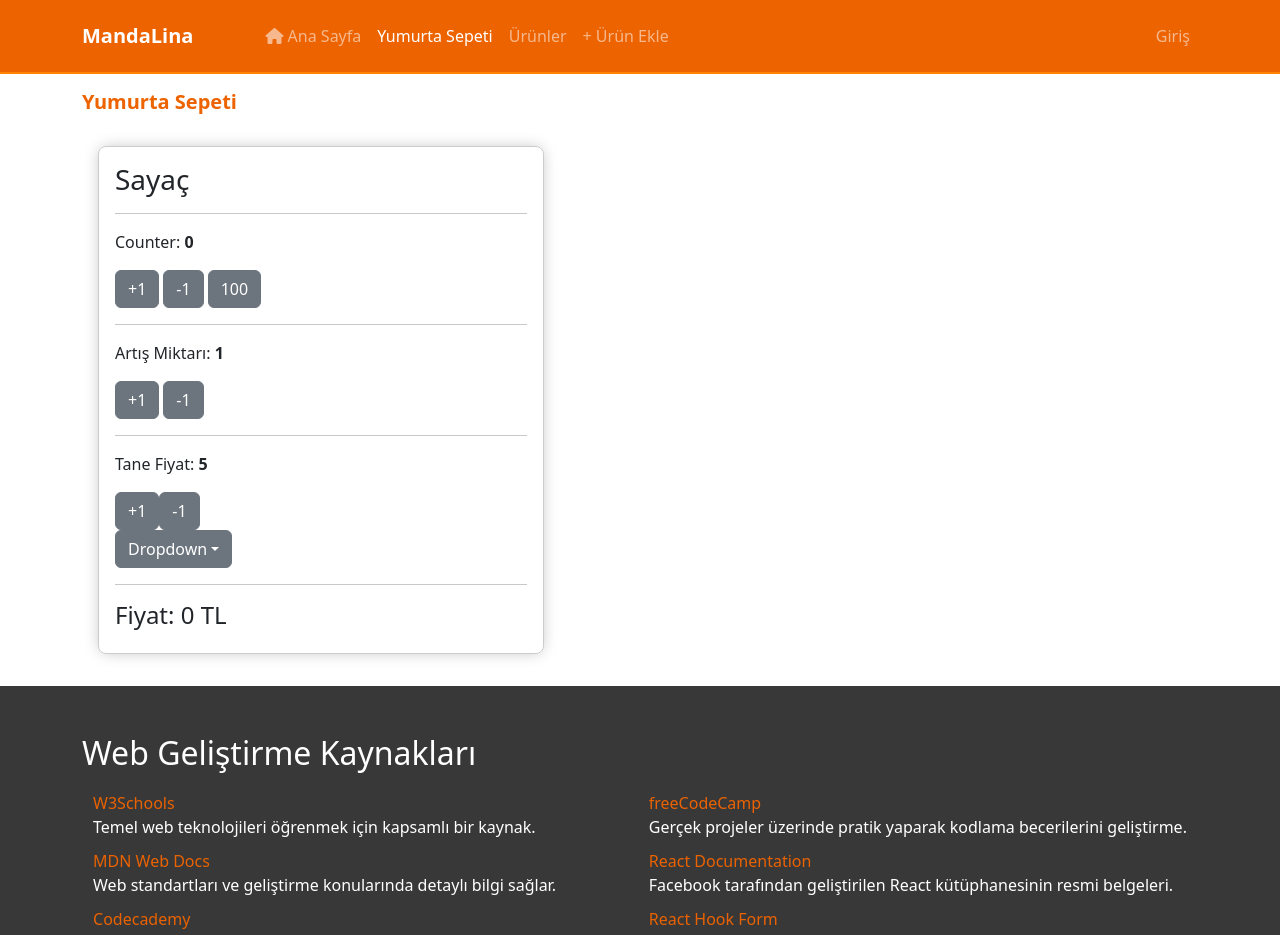
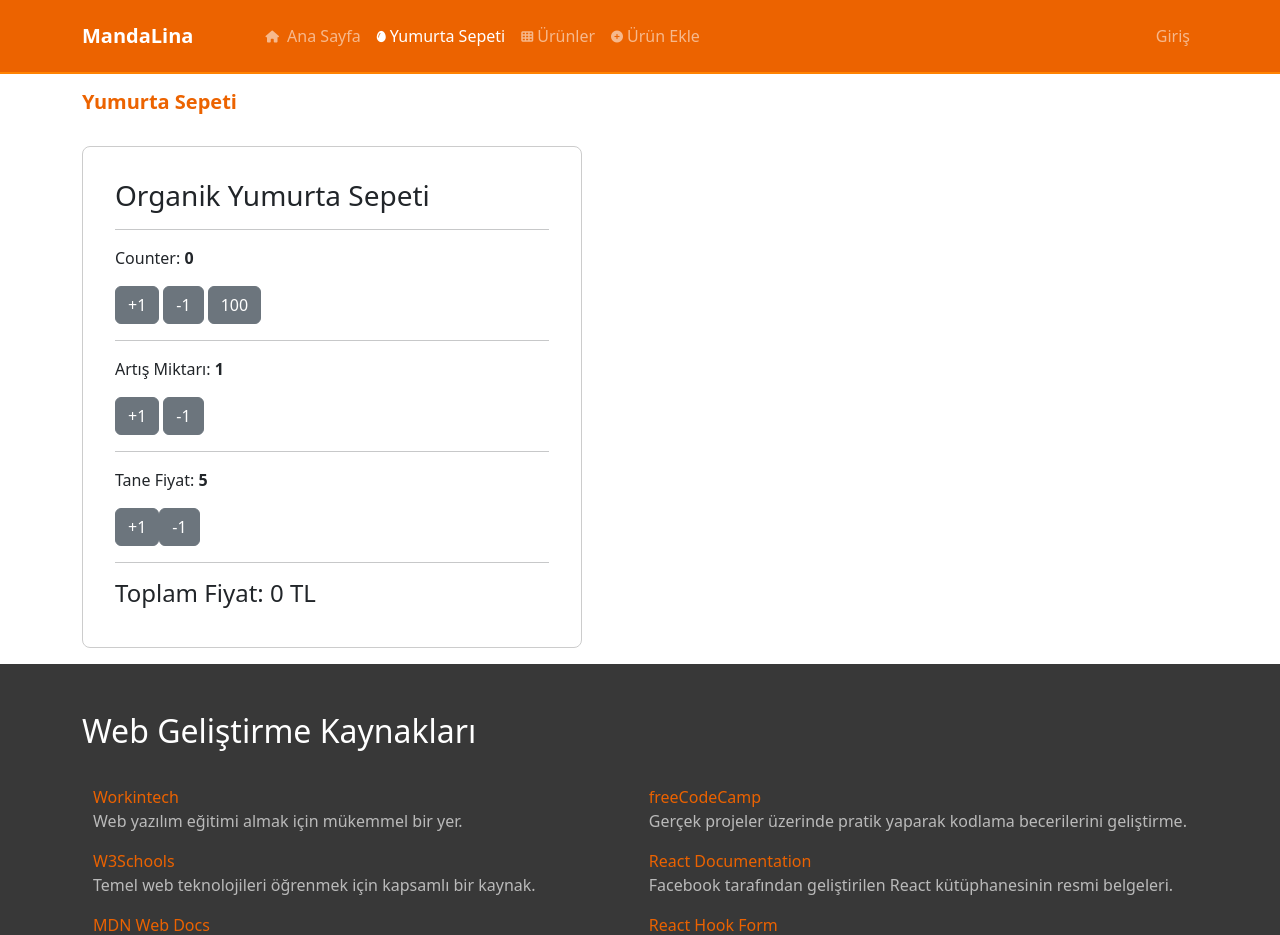
Before and after one commit to kenanturgay/nextgen-react-tailwindcss, a React app: page /sayac in a window 1280 px wide. Shown: the top 935 px of the page. Built offline with nearby package versions, Linux system fonts and the light colour scheme.

Commit message:
base updates 2

```diff
--- a/src/components/CounterCard.js
+++ b/src/components/CounterCard.js
@@ -1,11 +1,5 @@
-import { useEffect, useState } from "react";
+import { useState } from "react";
 import { Button } from "reactstrap";
-import {
-  Dropdown,
-  DropdownToggle,
-  DropdownMenu,
-  DropdownItem,
-} from "reactstrap";
 
 const CounterCard = ({
   counter,
@@ -19,30 +13,12 @@ const CounterCard = ({
   taneFiyat,
   setTaneFiyat,
 }) => {
-  // useEffect(() => {
-  //   console.log("artış miktarı güncellendi: ", artisMiktari);
-  // }, [artisMiktari]);
-
   const [dropdownOpen, setDropdownOpen] = useState(false);
   const toggle = () => setDropdownOpen(!dropdownOpen);
 
-  useEffect(() => {
-    // component did mount
-    console.log("CounterCard Componenti Did mount edildi - Yüklendi");
-
-    return () => {
-      // component will unmount
-      console.error("CounterCard componenti will unmount | kaldırılacak");
-    };
-  }, []);
-
-  useEffect(() => {
-    // CounterCard did update
-  });
-
   return (
     <div className="counter-card">
-      <h3>Sayaç</h3>
+      <h3>Organik Yumurta Sepeti</h3>
       <hr />
       <p>
         Counter: <strong>{counter}</strong>
@@ -75,21 +51,8 @@ const CounterCard = ({
       <Button onClick={() => setTaneFiyat(taneFiyat + 1)}>+1</Button>
       <Button onClick={() => setTaneFiyat(taneFiyat - 1)}>-1</Button>
 
-      <Dropdown isOpen={dropdownOpen} toggle={toggle}>
-        <DropdownToggle caret>Dropdown</DropdownToggle>
-        <DropdownMenu>
-          <DropdownItem header>Header</DropdownItem>
-          <DropdownItem>Some Action</DropdownItem>
-          <DropdownItem text>Dropdown Item Text</DropdownItem>
-          <DropdownItem disabled>Action (disabled)</DropdownItem>
-          <DropdownItem divider />
-          <DropdownItem>Foo Action</DropdownItem>
-          <DropdownItem>Bar Action</DropdownItem>
-          <DropdownItem>Quo Action</DropdownItem>
-        </DropdownMenu>
-      </Dropdown>
       <hr />
-      <h4>Fiyat: {fiyat} TL</h4>
+      <h4>Toplam Fiyat: {fiyat} TL</h4>
     </div>
   );
 };
--- a/src/index.css
+++ b/src/index.css
@@ -37,12 +37,10 @@ code {
 }
 
 .counter-card {
-  margin: 1rem;
-  padding: 1rem;
+  padding: 2rem;
   border: 1px solid #ccc;
   border-radius: 0.5rem;
-  width: 40%;
-  box-shadow: 0 0 15px -2px rgba(0, 0, 0, 0.25);
+  max-width: 500px;
 }
 
 .sticky {
@@ -99,6 +97,11 @@ footer ul {
 
 footer li {
   margin: 10px 0;
+  color: #bababa;
+  margin-bottom: 1rem;
+}
+footer li:hover {
+  color: #fff;
 }
 
 footer a {
--- a/src/layout/Footer.js
+++ b/src/layout/Footer.js
@@ -2,9 +2,16 @@ const Footer = () => {
   return (
     <footer className="p-5">
       <div className="container">
-        <h2>Web Geliştirme Kaynakları</h2>
+        <h2 className="mb-4">Web Geliştirme Kaynakları</h2>
         <nav>
           <ul>
+            <li>
+              <a href="https://www.w3schools.com/" target="_blank">
+                Workintech
+              </a>
+              <br />
+              Web yazılım eğitimi almak için mükemmel bir yer.
+            </li>
             <li>
               <a href="https://www.w3schools.com/" target="_blank">
                 W3Schools
--- a/src/layout/Header.js
+++ b/src/layout/Header.js
@@ -22,11 +22,12 @@ const Header = () => {
           <ul className="navbar-nav me-auto mb-2 mb-lg-0">
             <li className="nav-item">
               <NavLink className="nav-link" to="/" exact>
-                <i className="fa-solid fa-house"></i> Ana Sayfa
+                <i className="fa-solid fa-house fa-xs me-1"></i> Ana Sayfa
               </NavLink>
             </li>
             <li className="nav-item">
               <NavLink className="nav-link" to="/sayac">
+                <i className="fa-solid fa-egg fa-xs me-1"></i>
                 Yumurta Sepeti
               </NavLink>
             </li>
@@ -36,6 +37,7 @@ const Header = () => {
                 to="/products"
                 data-cy="link-products"
               >
+                <i className="fa-solid fa-table-cells fa-xs me-1"></i>
                 Ürünler
               </NavLink>
             </li>
@@ -45,7 +47,7 @@ const Header = () => {
                 to="/products/create"
                 data-cy="link-product-form"
               >
-                + Ürün Ekle
+                <i className="fa-solid fa-circle-plus fa-xs me-1"></i>Ürün Ekle
               </NavLink>
             </li>
             <li className="nav-item"></li>
```
